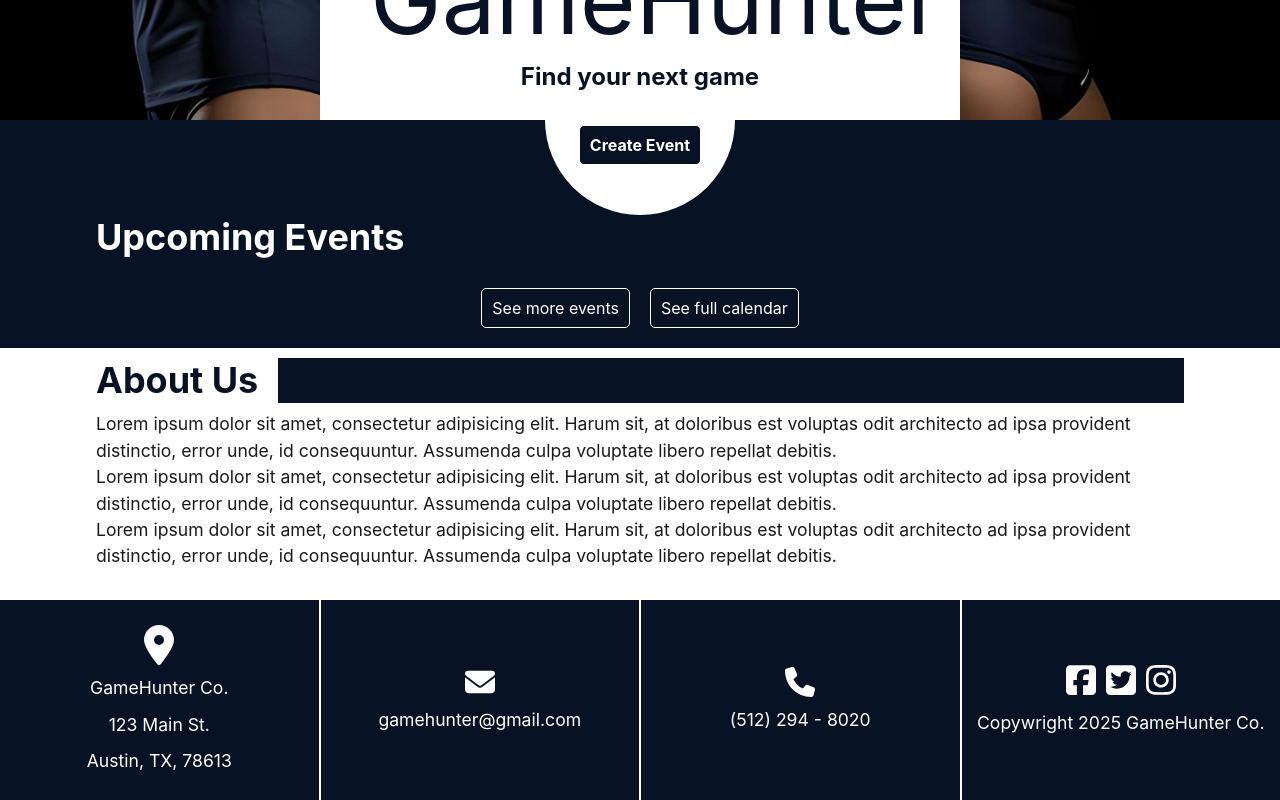
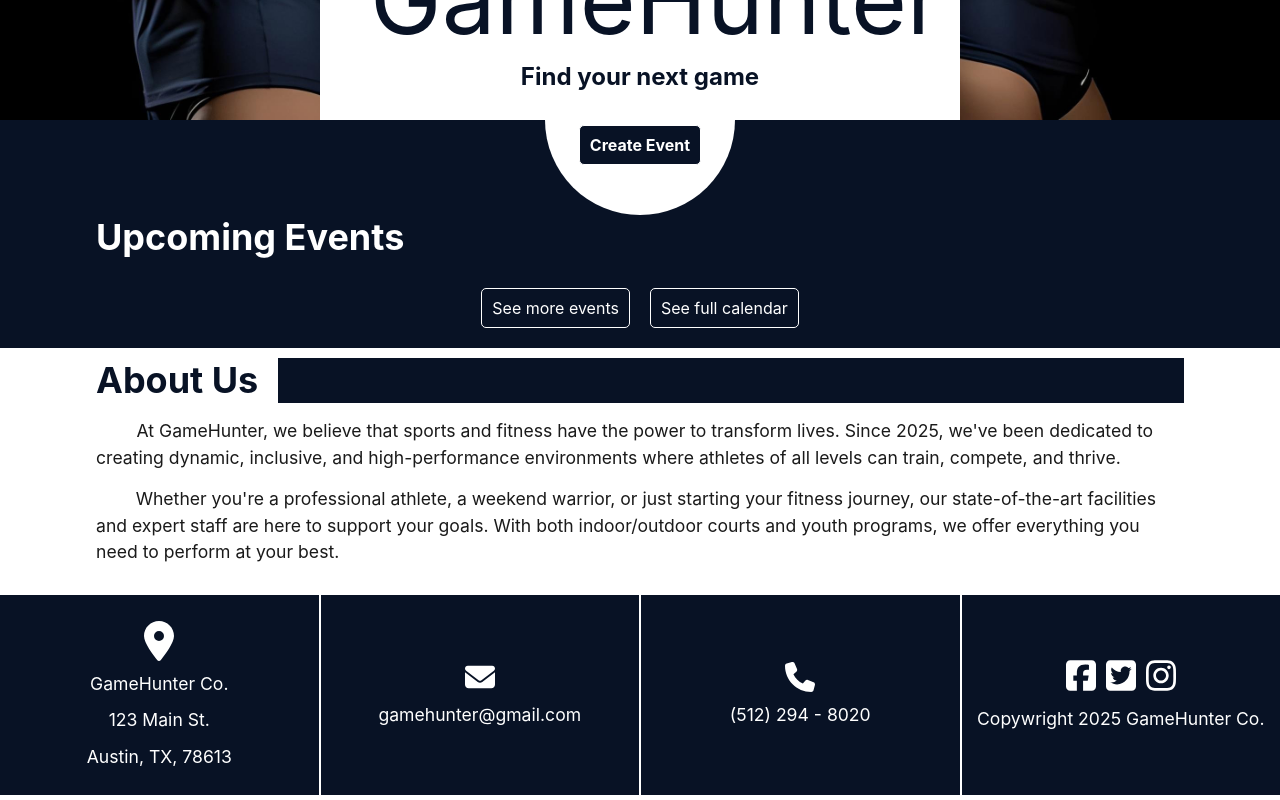
Before and after one commit to wbrush/gamehunter, a React (Vite) app in the folder real_code/frontend_react/: page / in a window 1280 px wide. Shown: the part 655-1455 px from the top of the page. Built offline with nearby package versions, Linux system fonts and the light colour scheme; no server answers.

Commit message:
updated about us section to include ai template

```diff
--- a/real_code/frontend_react/src/pages/Home.jsx
+++ b/real_code/frontend_react/src/pages/Home.jsx
@@ -74,9 +74,8 @@ const Home = () => {
             <h1>About Us</h1>
           </div>
 
-          <p>Lorem ipsum dolor sit amet, consectetur adipisicing elit. Harum sit, at doloribus est voluptas odit architecto ad ipsa provident distinctio, error unde, id consequuntur. Assumenda culpa voluptate libero repellat debitis.</p>
-          <p>Lorem ipsum dolor sit amet, consectetur adipisicing elit. Harum sit, at doloribus est voluptas odit architecto ad ipsa provident distinctio, error unde, id consequuntur. Assumenda culpa voluptate libero repellat debitis.</p>
-          <p>Lorem ipsum dolor sit amet, consectetur adipisicing elit. Harum sit, at doloribus est voluptas odit architecto ad ipsa provident distinctio, error unde, id consequuntur. Assumenda culpa voluptate libero repellat debitis.</p>
+          <p><span id='whitespace'>span</span>At GameHunter, we believe that sports and fitness have the power to transform lives. Since 2025, we've been dedicated to creating dynamic, inclusive, and high-performance environments where athletes of all levels can train, compete, and thrive.</p>
+          <p><span id='whitespace'>span</span>Whether you're a professional athlete, a weekend warrior, or just starting your fitness journey, our state-of-the-art facilities and expert staff are here to support your goals. With both indoor/outdoor courts and youth programs, we offer everything you need to perform at your best.</p>
         </div>
 
         <Footer />
--- a/real_code/frontend_react/src/pagescss/home.css
+++ b/real_code/frontend_react/src/pagescss/home.css
@@ -79,3 +79,11 @@
     padding-right: 20px;
     color: rgb(8, 18, 37);
 }
+
+.about-section p {
+    margin-top: 15px;
+}
+
+#whitespace {
+    color: white;
+}
```
